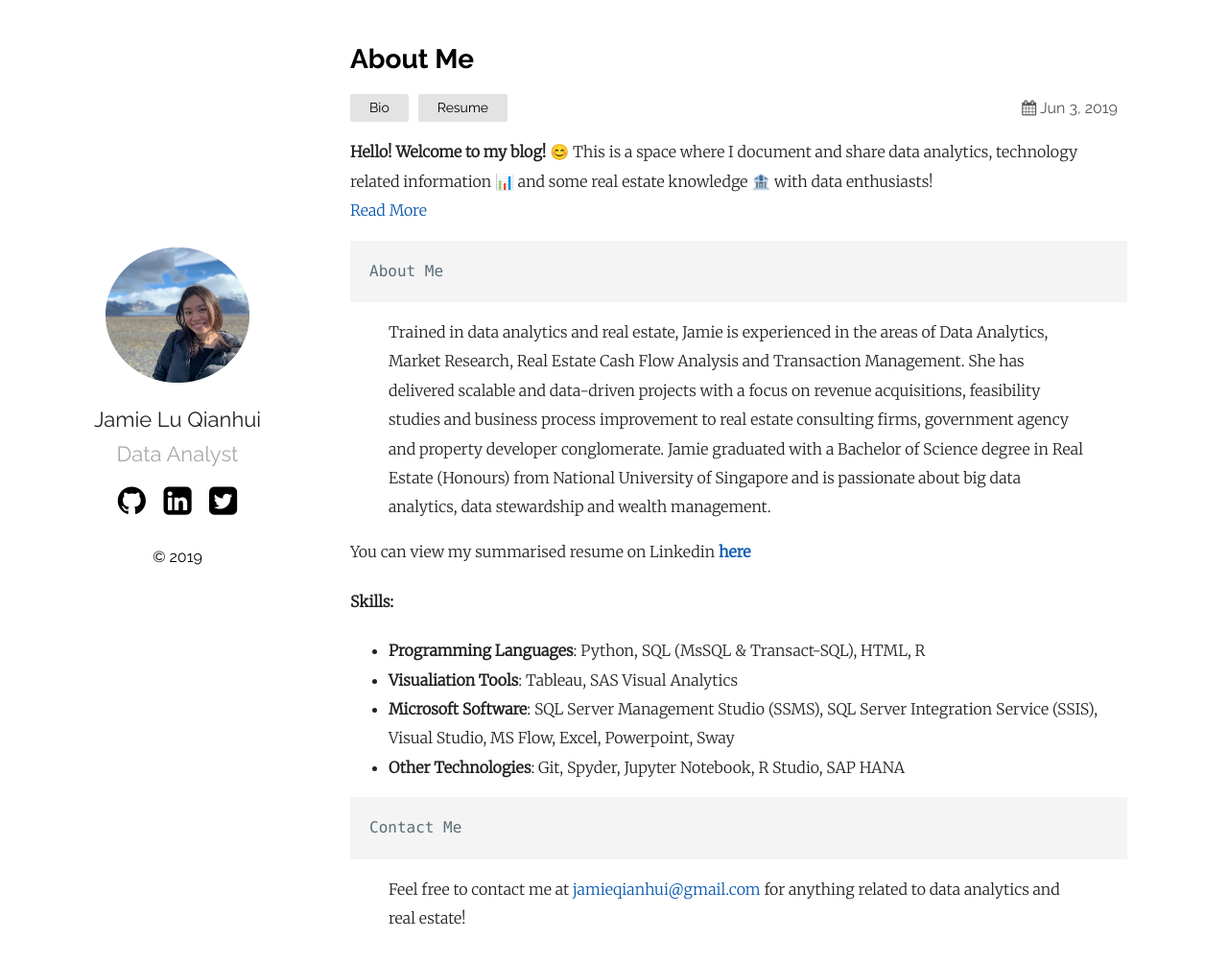
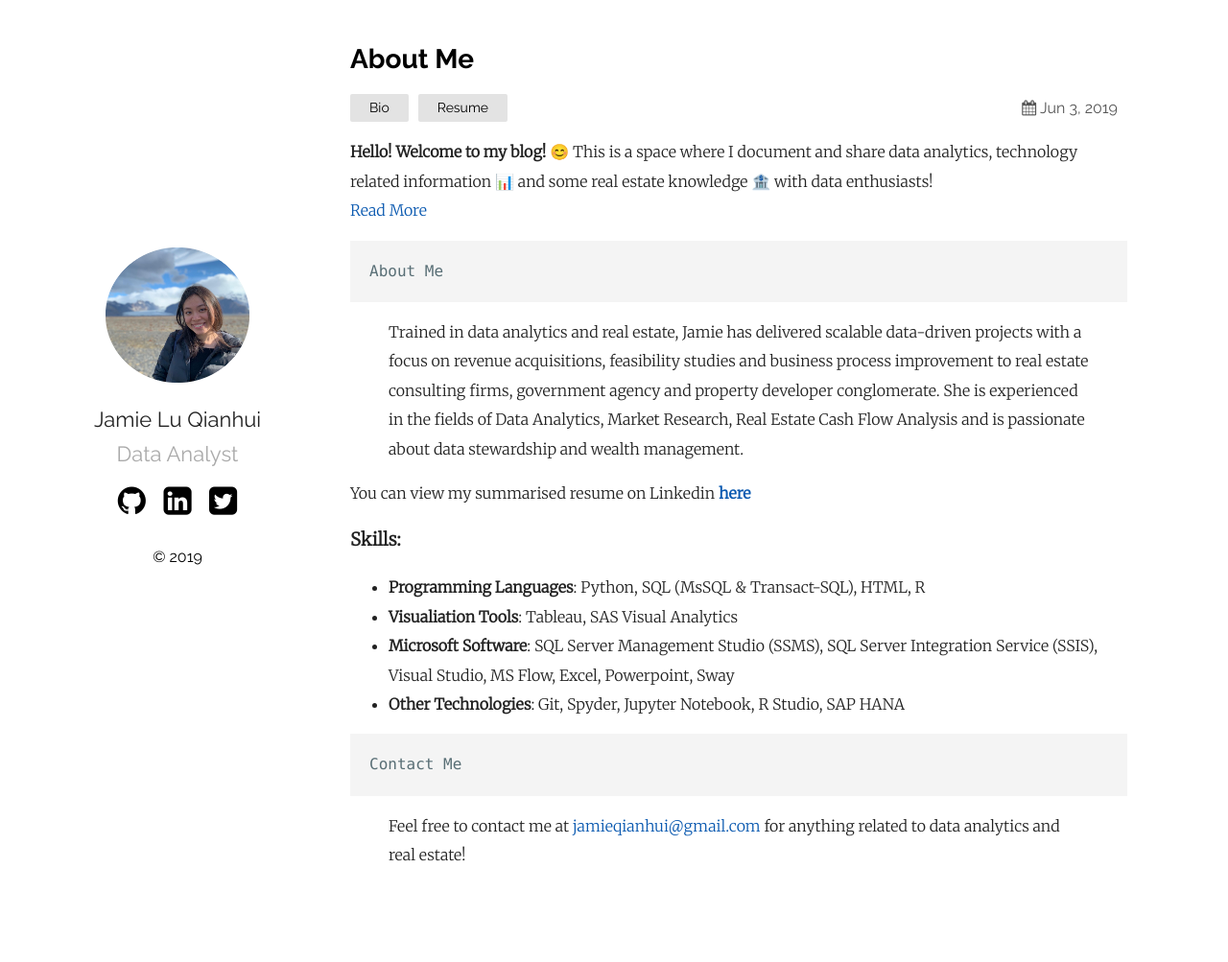
Before and after one commit to jamieqianhui/jamieqianhui.github.io, a Jekyll site: the page built from _posts/2019-06-03-About-Me.markdown, in a window 1280 px wide and 1017 px high. Shown: the top 1003 px of the window at 96% size. Built offline with Jekyll 4.4.1, drawn with Linux system fonts in a browser that asks for light colours.

Commit message:
Update 2019-06-03-About-Me.markdown

````diff
--- a/_posts/2019-06-03-About-Me.markdown
+++ b/_posts/2019-06-03-About-Me.markdown
@@ -10,13 +10,12 @@ categories: Bio Resume
 ```python
 About Me
 ```
-> Trained in data analytics and real estate, Jamie is experienced in the areas of Data Analytics, Market Research, Real Estate Cash Flow Analysis and Transaction Management. She has delivered scalable and data-driven projects with a focus on revenue acquisitions, feasibility studies and business process improvement to real estate consulting firms, government agency and property developer conglomerate. Jamie graduated with a Bachelor of Science degree in Real Estate (Honours) from National University of Singapore and is passionate about big data analytics, data stewardship and wealth management.
-
+> Trained in data analytics and real estate, Jamie has delivered scalable data-driven projects with a focus on revenue acquisitions, feasibility studies and business process improvement to real estate consulting firms, government agency and property developer conglomerate. She is experienced in the fields of Data Analytics, Market Research, Real Estate Cash Flow Analysis and is passionate about data stewardship and wealth management.
 
 You can view my summarised resume on Linkedin **[here][linkedin-profile]**
 
 
-#### Skills:
+### Skills:
 
 + **Programming Languages**: Python, SQL (MsSQL & Transact-SQL), HTML, R
 + **Visualiation Tools**: Tableau, SAS Visual Analytics
````
